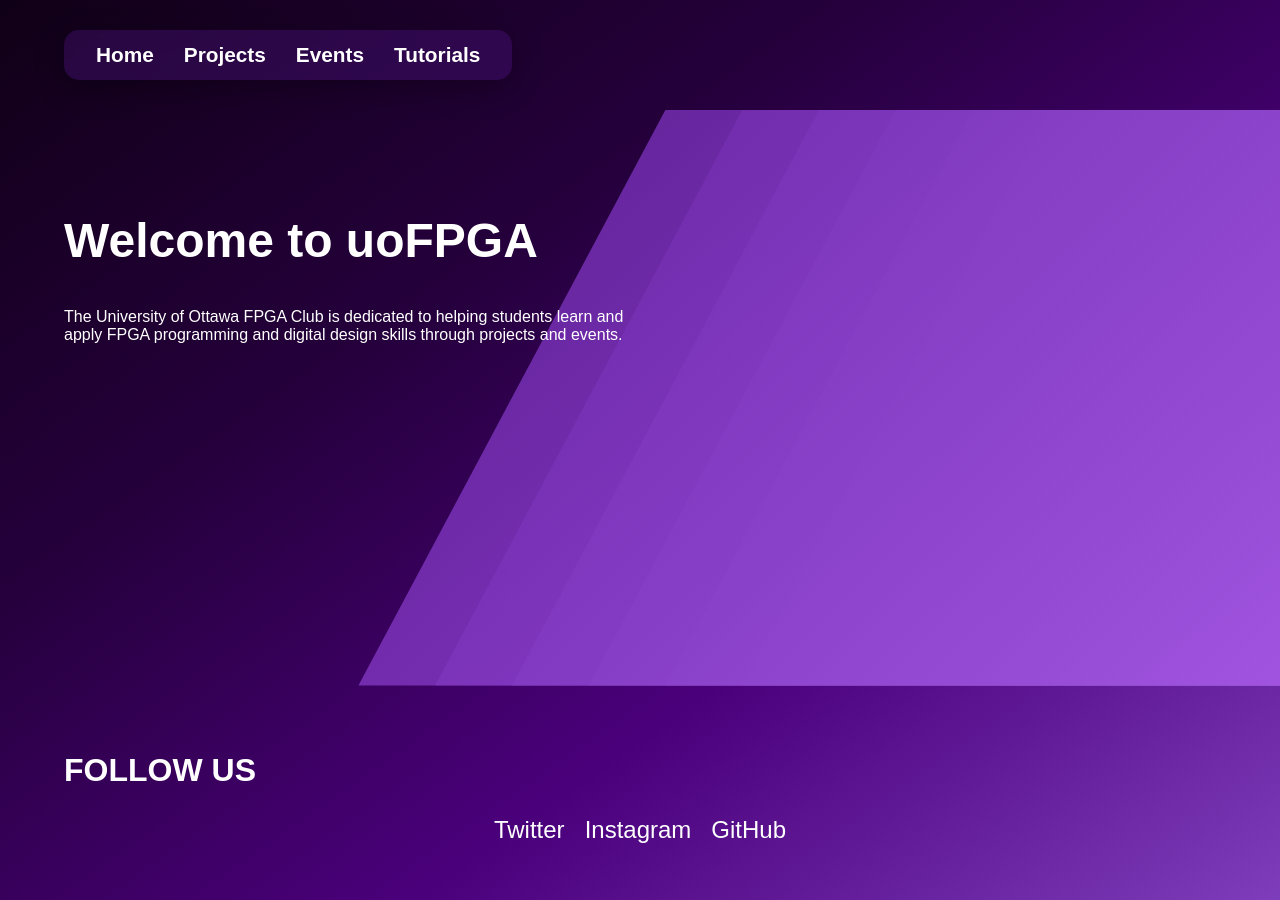
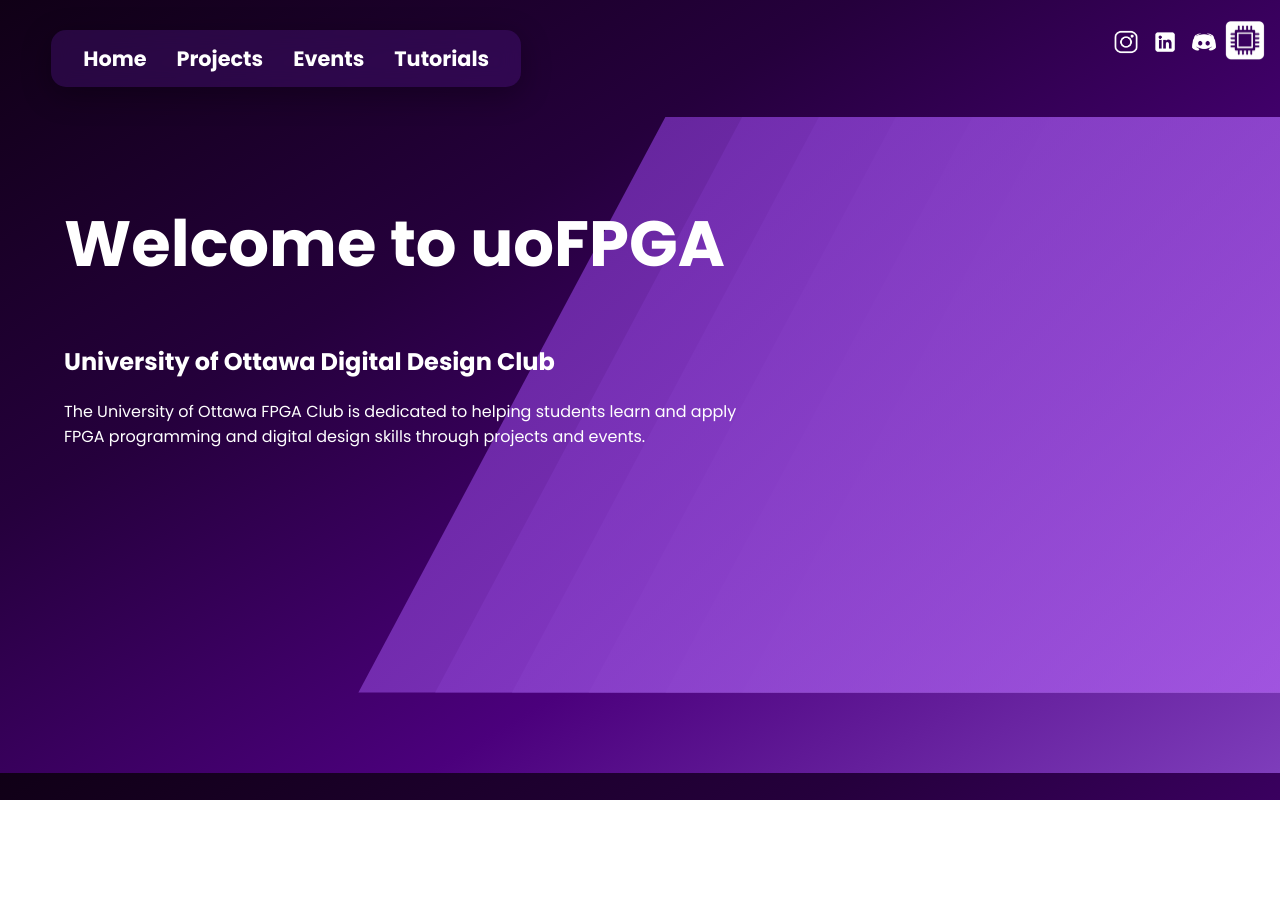
Before and after one commit to DavidRosocha/uofpga, a website built with Vite: page uofpga/index.html in a window 1280 px wide. After the commit the page ends 800 px from the top, so only its background shows below. Built offline with nearby package versions, Linux system fonts and the light colour scheme.

Commit message:
Changed Home Screen

```diff
--- a/uofpga/index.html
+++ b/uofpga/index.html
@@ -1,6 +1,7 @@
 <!DOCTYPE html>
 <html lang="en">
 <head>
+    <link href="https://fonts.googleapis.com/css2?family=Poppins:wght@400;600;700;800&display=swap" rel="stylesheet">
     <meta charset="UTF-8">
     <meta name="viewport" content="width=device-width, initial-scale=1.0">
     <title>uoFPGA - Home</title>
@@ -20,7 +21,16 @@
     </header>
 
     <main>
+        <div class="social-icons">
+            <a href="https://www.instagram.com/uofpga?igsh=ZHJseDMzN3c5anN0&utm_source=qr" target="_blank"><img src="/instagram.png" alt="Instagram"></a>
+            <a href="https://www.linkedin.com/company/university-of-ottawa-fpga-club/posts/?feedView=all" target="_blank"><img src="/linkedin.png" alt="LinkedIn"></a>
+            <a href="discord.gg/ZN4nzQDm2S" target="_blank"><img src="/discord.png" alt="Discord"></a>
+          </div>
+
+        <img src="/fpgalogo.png" alt="uoFPGA Logo" class="logo-overlay">
+
         <section class="hero">
+
             <!-- Triangle fade layers -->
             <div class="triangle-layer layer-1"></div>
             <div class="triangle-layer layer-2"></div>
@@ -29,18 +39,14 @@
 
             <div class="text">
               <h1 class="animated-text">Welcome to uoFPGA</h1>
+              <h2 class="subtitle">University of Ottawa Digital Design Club</h2>
               <p>The University of Ottawa FPGA Club is dedicated to helping students learn and apply FPGA programming and digital design skills through projects and events.</p>
             </div>
           </section>
 
 
         <section class="socials">
-            <h2>Follow Us</h2>
-            <ul>
-                <li><a href="#">Twitter</a></li>
-                <li><a href="#">Instagram</a></li>
-                <li><a href="#">GitHub</a></li>
-            </ul>
+
         </section>
     </main>
 </body>
--- a/uofpga/src/style.css
+++ b/uofpga/src/style.css
@@ -7,14 +7,18 @@
   color: white;
   text-align: left;
   overflow-x: hidden;
+
 }
 
-
+/* Chrome, Edge, Safari */
+body::-webkit-scrollbar {
+  display: none;
+}
 
 /* Navbar */
 header {
   margin: 30px auto;
-  margin-left: 5%;
+  margin-left: 4%;
   width: fit-content;
   padding: 0.8rem 2rem;
   border-radius: 15px / 15px; /* squircle-ish shape */
@@ -25,6 +29,37 @@
   position: relative;
   z-index: 999;
   transition: background 0.3s ease;
+}
+
+.social-icons {
+  position: absolute;
+  top: 30px;
+  right: 5%;
+  display: flex;
+  gap: 15px;
+  z-index: 1000;
+}
+
+.social-icons img {
+  width: 24px;
+  height: 24px;
+  filter: brightness(0) invert(1); /* make icons white if they're dark */
+  transition: transform 0.2s ease;
+  cursor: pointer;
+}
+
+.social-icons img:hover {
+  transform: scale(1.2);
+}
+
+
+.logo-overlay {
+  position: absolute;
+  top: 20px; /* adjust to fit */
+  right: 15px; /* adjust to fit */
+  width: 40px; /* or whatever size fits */
+  height: 40px;
+  z-index: 10; /* above triangle layers */
 }
 
 header.scrolled {
@@ -57,10 +92,6 @@
   text-shadow: 0px 0px 10px #ffdd57;
 }
 
-/* Main */
-main {
-}
-
 /* Hero Section */
 .hero {
   display: flex;
@@ -73,7 +104,7 @@
 }
 
 .hero .text {
-  max-width: 50%;
+  max-width: 60%;
 }
 
 /* First Triangle */
@@ -138,7 +169,8 @@
 
 /* Animated Text */
 .animated-text {
-  font-size: 3rem;
+  margin-top: 15px;
+  font-size: 4rem;
   font-weight: 700;
   animation: fadeIn 2s ease-in-out;
 }
@@ -157,7 +189,7 @@
 /* Socials Section */
 .socials {
   padding: 40px 5%;
-  text-align: left;
+  text-align: center;
 }
 
 .socials h2 {
```
Also changed, not shown: uofpga/public/discord.png (added), uofpga/public/fpgalogo.png (added), uofpga/public/instagram.png (added), uofpga/public/linkedin.png (added).
